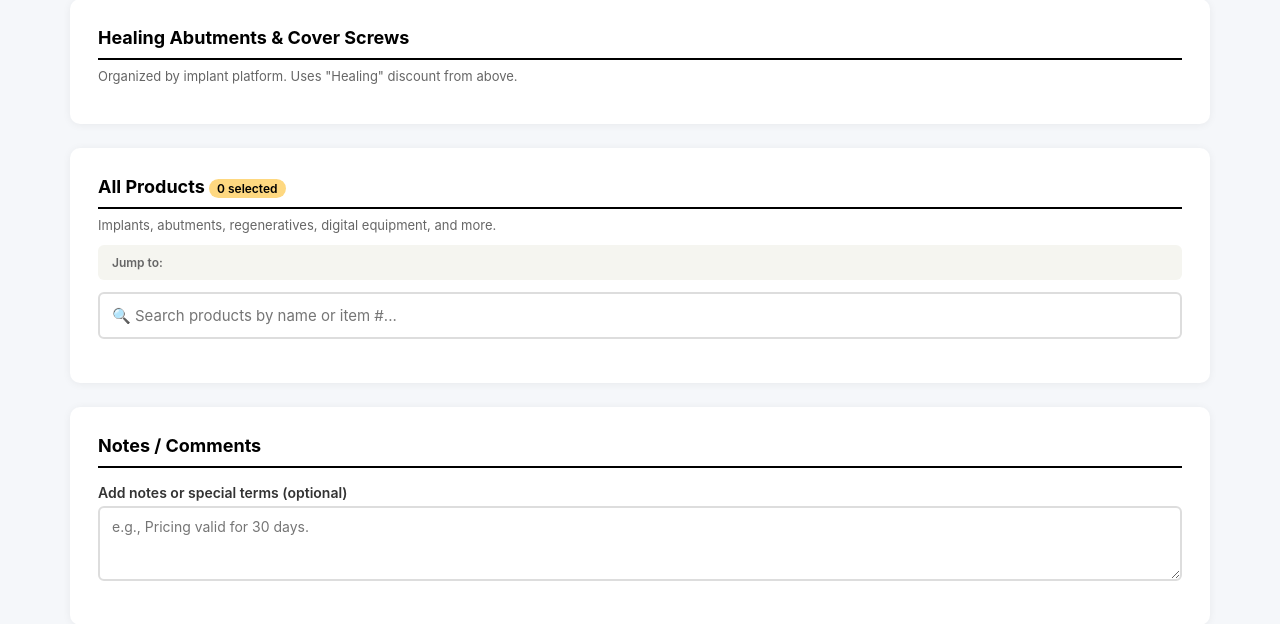
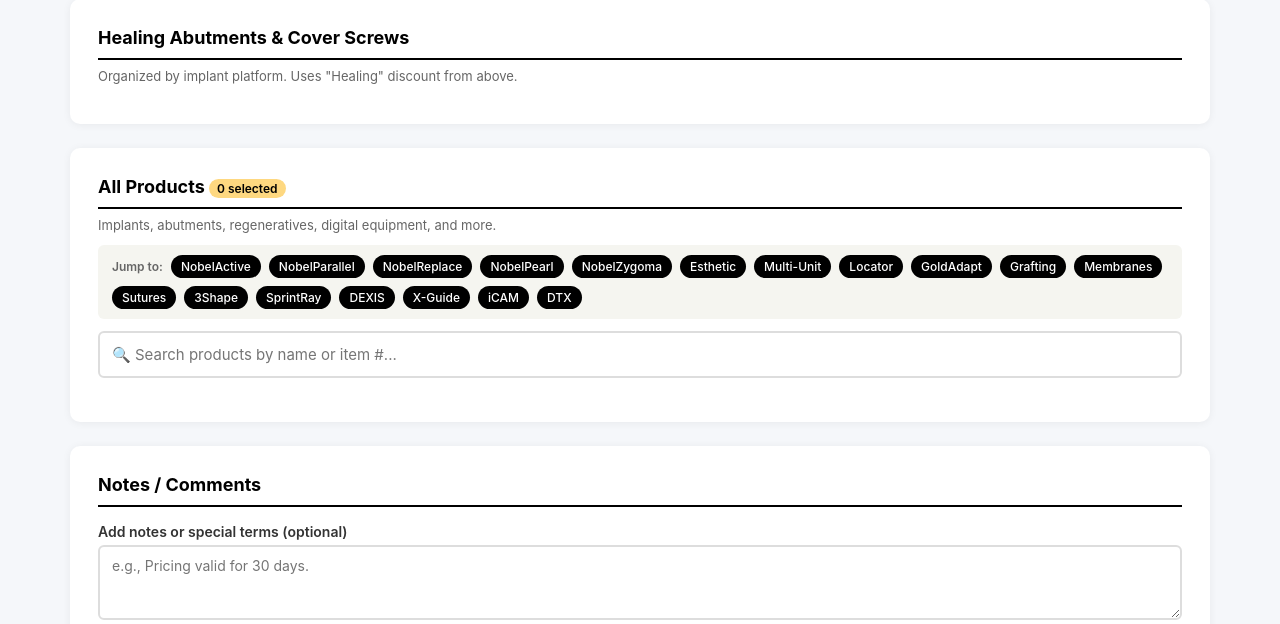
Before and after one commit to ArtooBeeptoo/nobel-proposal-generator, a Flask app: template templates/index.html in a window 1280 px wide. Shown: the part 1598-2222 px from the top of the page. Run offline with Flask 3, Linux system fonts and the light colour scheme; the template is opened without the code that fills it, so the values that code supplies are empty.

Commit message:
Clean up All Products nav: explicit category links, no duplicates

```diff
--- a/templates/index.html
+++ b/templates/index.html
@@ -472,11 +472,24 @@
         <p style="color:#666;margin:-8px 0 12px;font-size:13px;">Implants, abutments, regeneratives, digital equipment, and more.</p>
         <div class="quick-nav">
             <span class="quick-nav-label">Jump to:</span>
-            {% for cat in categories %}
-            {% if cat not in ['Surgical Kits', 'Motors'] %}
-            <a href="#" onclick="jumpTo('{{ cat }}'); return false;">{{ cat.replace('Capital - ', '').split(' ')[0] }}</a>
-            {% endif %}
-            {% endfor %}
+            <a href="#" onclick="jumpTo('NobelActive TiUltra Implants'); return false;">NobelActive</a>
+            <a href="#" onclick="jumpTo('NobelParallel CC TiUltra Implants'); return false;">NobelParallel</a>
+            <a href="#" onclick="jumpTo('NobelReplace CC TiUltra Implants'); return false;">NobelReplace</a>
+            <a href="#" onclick="jumpTo('NobelPearl Ceramic Implants'); return false;">NobelPearl</a>
+            <a href="#" onclick="jumpTo('NobelZygoma Implants'); return false;">NobelZygoma</a>
+            <a href="#" onclick="jumpTo('Esthetic Abutments'); return false;">Esthetic</a>
+            <a href="#" onclick="jumpTo('Multi-Unit Abutments'); return false;">Multi-Unit</a>
+            <a href="#" onclick="jumpTo('Locator Abutments'); return false;">Locator</a>
+            <a href="#" onclick="jumpTo('GoldAdapt Abutments'); return false;">GoldAdapt</a>
+            <a href="#" onclick="jumpTo('Regenerative - Grafting'); return false;">Grafting</a>
+            <a href="#" onclick="jumpTo('Regenerative - Membranes'); return false;">Membranes</a>
+            <a href="#" onclick="jumpTo('Sutures'); return false;">Sutures</a>
+            <a href="#" onclick="jumpTo('Capital - 3Shape'); return false;">3Shape</a>
+            <a href="#" onclick="jumpTo('Capital - SprintRay'); return false;">SprintRay</a>
+            <a href="#" onclick="jumpTo('Capital - DEXIS'); return false;">DEXIS</a>
+            <a href="#" onclick="jumpTo('Capital - X-Guide'); return false;">X-Guide</a>
+            <a href="#" onclick="jumpTo('Capital - iCAM'); return false;">iCAM</a>
+            <a href="#" onclick="jumpTo('Capital - DTX'); return false;">DTX</a>
         </div>
         <div class="search-box">
             <input type="text" id="productSearch" placeholder="🔍 Search products by name or item #...">
```
